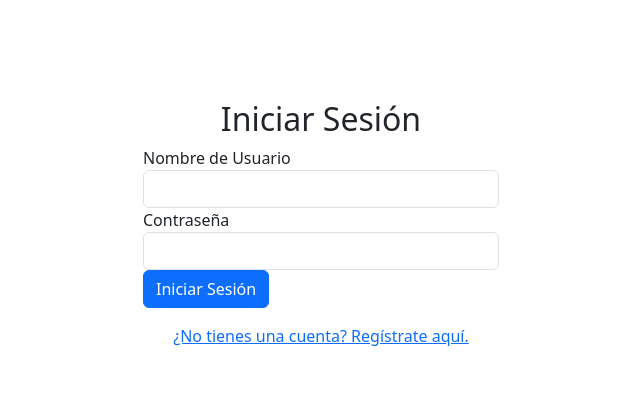
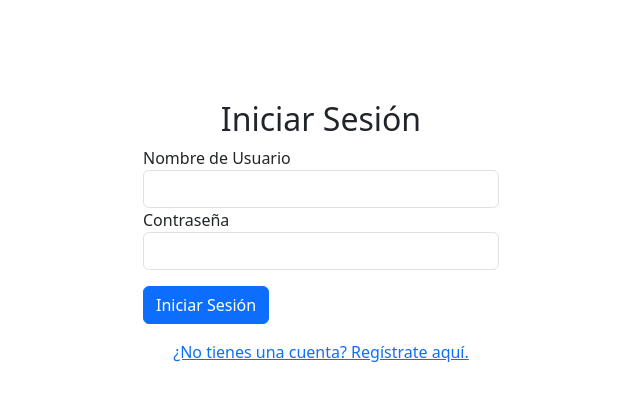
Before and after one commit to MarceloAudisio/coffeeshop-pos, a CodeIgniter app: page /coffeeshop-pos/index.php/auth/login in a window 1280 px wide. Shown: the top 401 px of the page, without its empty margins (319-959 px from the left). Run offline with CodeIgniter, Linux system fonts and the light colour scheme.

Commit message:
login
view

```diff
--- a/application/views/login.php
+++ b/application/views/login.php
@@ -24,7 +24,7 @@
                         <label for="password">Contraseña</label>
                         <input type="password" class="form-control" id="password" name="password" required>
                     </div>
-                    <button type="submit" class="btn btn-primary btn-block">Iniciar Sesión</button>
+                    <button type="submit" class="btn btn-primary btn-block mt-3">Iniciar Sesión</button>
                 </form>
                 <p class="text-center mt-3"><a href="register.php">¿No tienes una cuenta? Regístrate aquí.</a></p>
             </div>
```
